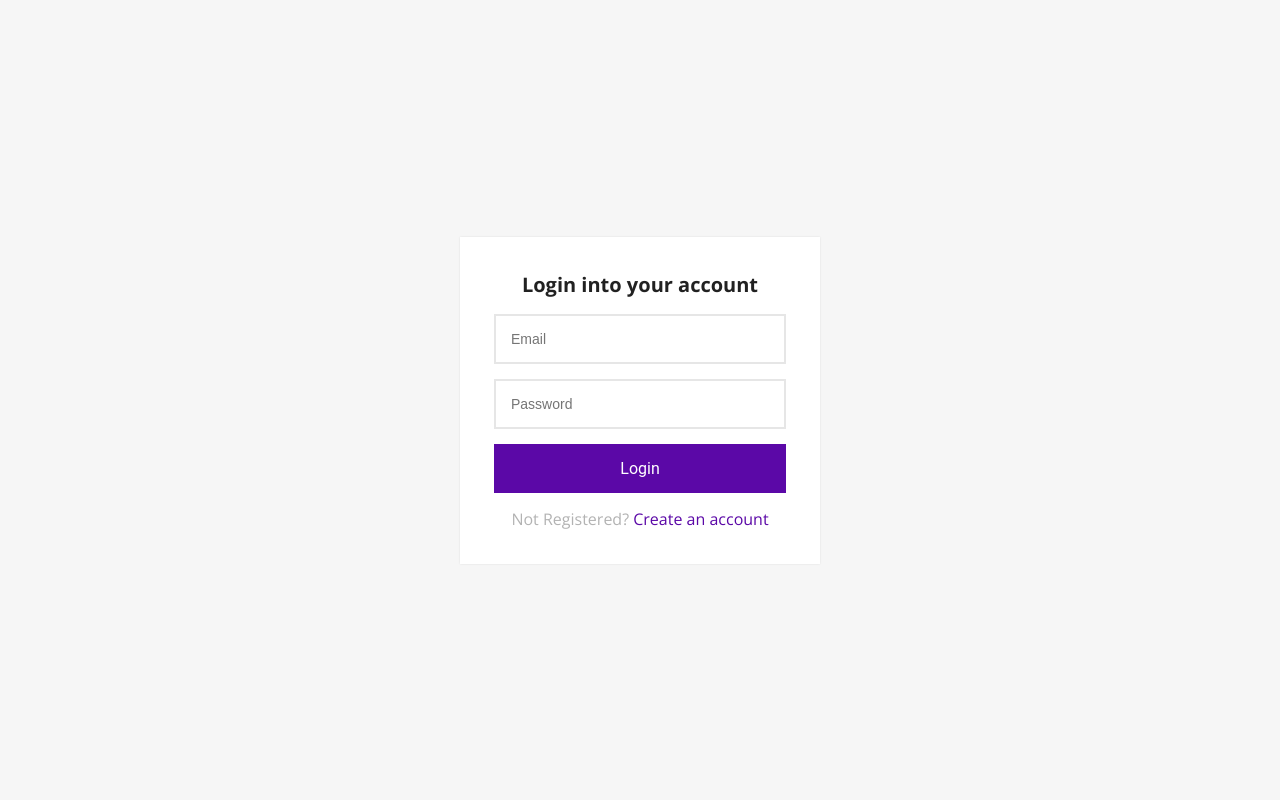
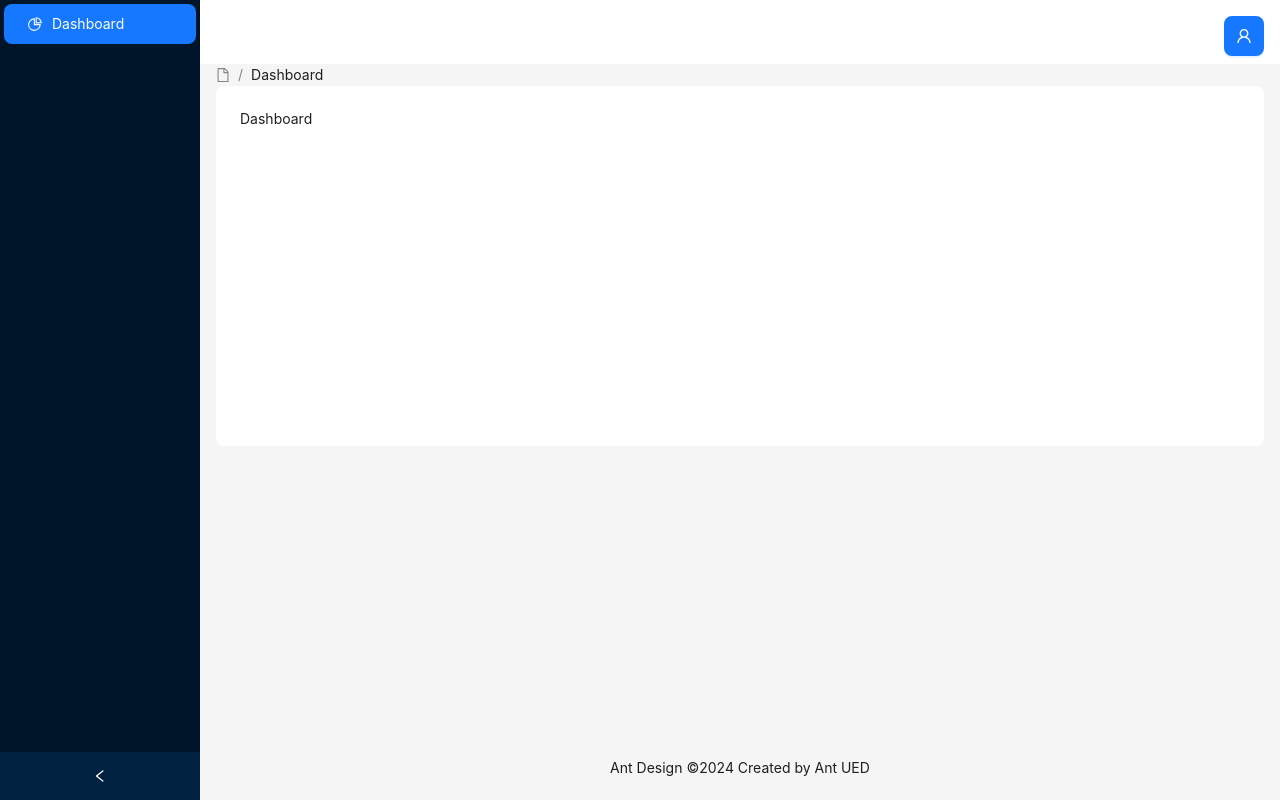
Before and after one commit to rahmatdeky/antrian, a React (Vite) app in the folder react-laravel11/: page /dashboard in a window 1280 px wide. Before the commit this address led to /login. Built offline with nearby package versions, Linux system fonts and the light colour scheme; no server answers.

Commit message:
fix bug on DefaultLayout2

```diff
--- a/react-laravel11/src/components/DefaultLayout2.jsx
+++ b/react-laravel11/src/components/DefaultLayout2.jsx
@@ -1,8 +1,7 @@
 import React, { useState, useEffect } from 'react';
-import { Link, Navigate, Outlet, useNavigate } from 'react-router-dom'
-import { useStateContext } from '../contexts/ContextProvider'
-import axiosClient from '../axios-client'
-import ProtectedLink from './ProtectedLink'
+import { Link, Navigate, Outlet, useNavigate, useLocation } from 'react-router-dom';
+import { useStateContext } from '../contexts/ContextProvider';
+import axiosClient from '../axios-client';
 import {
     DesktopOutlined,
     FileOutlined,
@@ -10,9 +9,10 @@ import {
     TeamOutlined,
     UserOutlined,
 } from '@ant-design/icons';
-import { Breadcrumb, Layout, Menu, theme } from 'antd';
+import { Breadcrumb, Layout, Menu, theme, Row, Col, Button, Dropdown, Skeleton, Flex } from 'antd';
 const { Header, Content, Footer, Sider } = Layout;
-const ProtectedMenuItem = ({ to, requiredAccess, icon, label, ...props }) => {
+
+const ProtectedMenuItem = ({ key, to, requiredAccess, icon, label, children }) => {
     const { user } = useStateContext();
 
     // Always display if no access is required
@@ -22,44 +22,92 @@ const ProtectedMenuItem = ({ to, requiredAccess, icon, label, ...props }) => {
         return null;
     }
 
-    return (
-      <Menu.Item key={props.key} icon={icon} onClick={() => props.onClick({ key: props.key })}>
-        <Link to={to}>{label}</Link>
-      </Menu.Item>
-    );
+    return {
+        key,
+        icon,
+        label: to ? <Link to={to}>{label}</Link> : label,
+        children,
+    };
 };
 
 const DefaultLayout2 = () => {
-    const { user, token, notification, setUser, setToken, setNotification } = useStateContext()
-    if (!token) {
-        return <Navigate to="/login" />
+    const { user, token, setUser, setToken } = useStateContext();
+    const navigate = useNavigate();
+    const location = useLocation(); // To get the current route
+    const [collapsed, setCollapsed] = useState(false);
+    const [breadcrumMenu, setBreadcrumMenu] = useState('Dashboard');
+    const [breadcrumMenuItem, setBreadcrumMenuItem] = useState('');
+    const [loading, setLoading] = useState(true);
+
+    useEffect(() => {
+        if (token) {
+            axiosClient.get('/user')
+                .then(({ data }) => {
+                    setUser(data);
+                    setLoading(false);
+                })
+                .catch(() => {
+                    setLoading(false);
+                });
+        } else {
+            setLoading(false);
         }
-    const navigate = useNavigate();
+    }, [token]);
 
-    const onLogout = (e) => {
-        e.preventDefault()
+    useEffect(() => {
+        const currentPath = location.pathname;
+        const item = findMenuItem(menus, currentPath);
+        if (item) {
+            if (item.parentLabel) {
+                setBreadcrumMenu(item.parentLabel);
+                setBreadcrumMenuItem(item.label);
+            } else {
+                setBreadcrumMenu(item.label);
+                setBreadcrumMenuItem('');
+            }
+        }
+    }, [location.pathname]);
 
+    const onLogout = () => {
         axiosClient.post('/logout')
             .then(() => {
-                setUser({})
-                setToken(null)
+                setUser(null);
+                setToken(null);
+                navigate('/login');
             })
-    }
+            .catch(error => {
+                console.error("Logout error:", error);
+            });
+    };
 
     const onClick = (e) => {
-        const item = menus.find(item => item.key === e.key);
-        setBreadcrumMenu(item.label)
+        const item = findMenuItem(menus, e.key);
         if (item) {
-            navigate(item.path)
+            if (item.parentLabel) {
+                setBreadcrumMenu(item.parentLabel);
+                setBreadcrumMenuItem(item.label);
+            } else {
+                setBreadcrumMenu(item.label);
+                setBreadcrumMenuItem('');
+            }
+            navigate(item.path);
+        }
+    };
+
+    const findMenuItem = (menus, path, parentLabel = '') => {
+        for (const menu of menus) {
+            if (menu.path === path) {
+                return { ...menu, parentLabel };
+            }
+            if (menu.children) {
+                const found = findMenuItem(menu.children, path, menu.label);
+                if (found) {
+                    return found;
                 }
             }
-
-    useEffect(() => {
-        axiosClient.get('/user')
-            .then(({ data }) => {
-                setUser(data)
-            })
-    }, [])
+        }
+        return null;
+    };
 
     const menus = [
         {
@@ -67,52 +115,140 @@ const DefaultLayout2 = () => {
             label: 'Dashboard',
             icon: <PieChartOutlined />,
             path: '/dashboard',
-          access: null  // No access required for this item
+            access: null
         },
         {
             key: '2',
             label: 'Users',
             icon: <DesktopOutlined />,
             path: '/users',
-          access: 'userManagement'  // Specify the required access for this menu item
+            access: 'userManagement'
+        },
+        {
+            key: 'sub1',
+            label: 'Team',
+            icon: <TeamOutlined />,
+            access: 'userManagement',
+            children: [
+                {
+                    key: '3',
+                    label: 'Team 1',
+                    path: '/dashboard',
+                    access: 'userManagement'
+                },
+                {
+                    key: '4',
+                    label: 'Team 2',
+                    path: '/team2',
+                    access: 'userManagement'
+                }
+            ]
         }
     ];
-    const [collapsed, setCollapsed] = useState(false);
-    const [breadcrumMenu, setBreadcrumMenu] = useState([]);
-    const [breadcrumMenuItem, setBreadcrumMenuItem] = useState([]);
+
+    const protectedMenus = menus.map(menu => ProtectedMenuItem({
+        key: menu.key,
+        to: menu.path,
+        requiredAccess: menu.access,
+        icon: menu.icon,
+        label: menu.label,
+        children: menu.children ? menu.children.map(subMenu => ProtectedMenuItem({
+            key: subMenu.key,
+            to: subMenu.path,
+            requiredAccess: subMenu.access,
+            icon: subMenu.icon,
+            label: subMenu.label,
+        })) : undefined
+    })).filter(menu => menu !== null);
+
+    const items = [
+        {
+            label: 'Profile',
+            key: '1',
+            onClick: () => navigate('/profile')
+        },
+        {
+            label: 'Logout',
+            key: '2',
+            onClick: onLogout
+        }
+    ];
+
     const {
         token: { colorBgContainer, borderRadiusLG },
     } = theme.useToken();
+
+    if (loading) {
         return (
-        <Layout
-            style={{
-                minHeight: '100vh',
-            }}
-        >
+            <Layout style={{ minHeight: '100vh' }}>
                 <Sider collapsible collapsed={collapsed} onCollapse={(value) => setCollapsed(value)}>
                     <div className="demo-logo-vertical" />
-                <Menu theme="dark" defaultSelectedKeys={['1']} mode="inline" onClick={onClick}>
-          {menus.map(menu => (
-            <ProtectedMenuItem
-              key={menu.key}
-              to={menu.path}
-              requiredAccess={menu.access}
-              icon={menu.icon}
-              label={menu.label}
-              onClick={onClick}
-            />
-          ))}
-        </Menu>
                 </Sider>
                 <Layout>
                     <Header
                         style={{
-                        padding: 0,
+                            padding: 16,
                             background: colorBgContainer,
                         }}
                     >
-                    <div> {user ? user.name : ""}  &nbsp; &nbsp;
-                        <a onClick={onLogout} className="btn-logout" href="#">Logout</a> </div>
+                        <Row>
+                            <Col span={12}></Col>
+                            <Col span={12}>
+                                <Flex justify="end" align="center">
+                                    <Button type="primary" icon={<UserOutlined />} size="large" />
+                                </Flex>
+                            </Col>
+                        </Row>
+                    </Header>
+                    <Content
+                        style={{
+                            margin: '0 16px',
+                        }}
+                    >
+                        <Skeleton active />
+                    </Content>
+                    <Footer style={{ textAlign: 'center' }}>
+                        Ant Design ©{new Date().getFullYear()} Created by Ant UED
+                    </Footer>
+                </Layout>
+            </Layout>
+        );
+    }
+
+    return (
+        <Layout style={{ minHeight: '100vh' }}>
+            <Sider collapsible collapsed={collapsed} onCollapse={(value) => setCollapsed(value)}>
+                <div className="demo-logo-vertical" />
+                <Menu
+                    theme="dark"
+                    defaultSelectedKeys={[menus.find(menu => menu.path === location.pathname).key]}
+                    mode="inline"
+                    items={protectedMenus}
+                    onClick={onClick}
+                />
+            </Sider>
+            <Layout>
+                <Header
+                    style={{
+                        padding: 16,
+                        background: colorBgContainer,
+                    }}
+                >
+                    <Row>
+                        <Col span={12}></Col>
+                        <Col span={12}>
+                            <Flex justify="end" align="center">
+                                <Dropdown
+                                    menu={{
+                                        items,
+                                    }}
+                                    trigger={['click']}
+                                >
+                                    <Button type="primary" icon={<UserOutlined />} size="large" />
+                                </Dropdown>
+                            </Flex>
+                        </Col>
+                    </Row>
                 </Header>
                 <Content
                     style={{
@@ -122,20 +258,14 @@ const DefaultLayout2 = () => {
                     <Breadcrumb
                         items={[
                             {
-                                href: '/dashboard',
                                 title: <FileOutlined />,
                             },
                             {
-                                href: '',
-                                title: (
-                                    <>
-                                        <span>{breadcrumMenu}</span>
-                                    </>
-                                ),
+                                title: <span>{breadcrumMenu}</span>,
                             },
-                            {
-                                title: 'Application',
-                            },
+                            ...(breadcrumMenuItem ? [{
+                                title: <span>{breadcrumMenuItem}</span>
+                            }] : [])
                         ]}
                     />
                     <div
@@ -149,15 +279,12 @@ const DefaultLayout2 = () => {
                         <Outlet />
                     </div>
                 </Content>
-                <Footer
-                    style={{
-                        textAlign: 'center',
-                    }}
-                >
+                <Footer style={{ textAlign: 'center' }}>
                     Ant Design ©{new Date().getFullYear()} Created by Ant UED
                 </Footer>
             </Layout>
         </Layout>
     );
 };
+
 export default DefaultLayout2;
```
Lines whose indentation alone changed are shown as unchanged.
